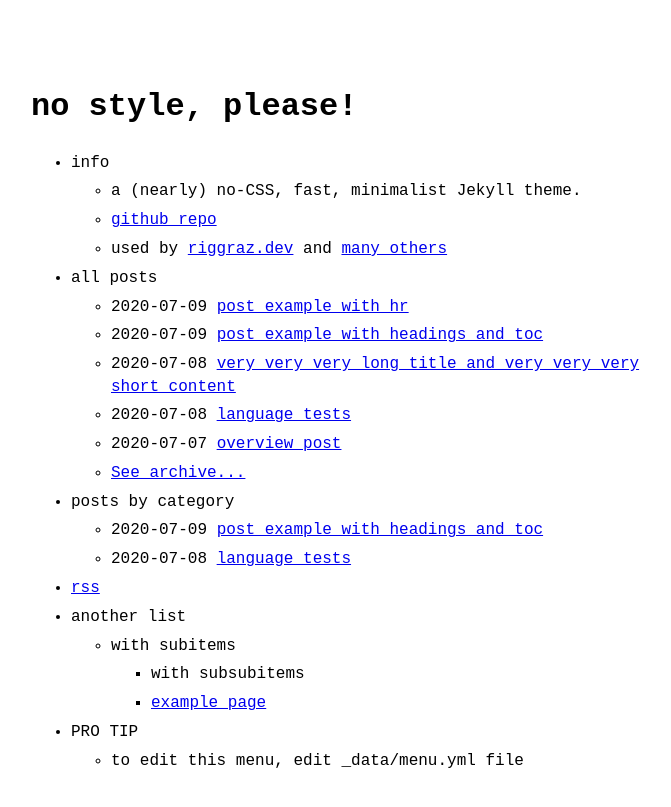
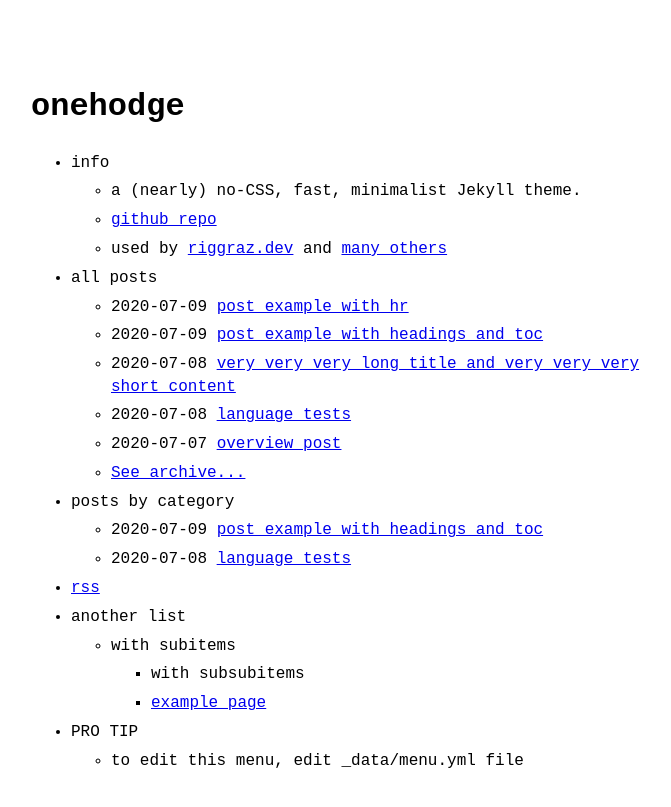
Before and after one commit to onehodge/onehodge.github.io, a Jekyll site: the page built from index.md, in a window 1280 px wide. Shown: the top 807 px of the page, without its empty margins (289-960 px from the left). Built offline with Jekyll 4.4.1, drawn with Linux system fonts in a browser that asks for light colours.

Commit message:
Update _config.yml

```diff
--- a/_config.yml
+++ b/_config.yml
@@ -1,10 +1,10 @@
-title: no style, please! # name of the site
-author: Riccardo Graziosi # name of site's author
-email: riccardo.graziosi97@gmail.com # email of site's author
-url: https://riggraz.dev # root address of the site
-baseurl: "/no-style-please" # subpath of the site, e.g. "/blog" (leave it blank "" if you're site shouldn't use a subpath)
+title: onehodge # name of the site
+author: Wang Haoji # name of site's author
+email: on3hodge@gmail.com # email of site's author
+url: https://onehodge.github.io # root address of the site
+baseurl: "" # subpath of the site, e.g. "/blog" (leave it blank "" if you're site shouldn't use a subpath)
 description: > # description of the site (multiple lines allowed)
-  A (nearly) no-CSS, fast, minimalist Jekyll theme.
+  be who i know im gna be
 
 permalink: /:slug.html
 
```
